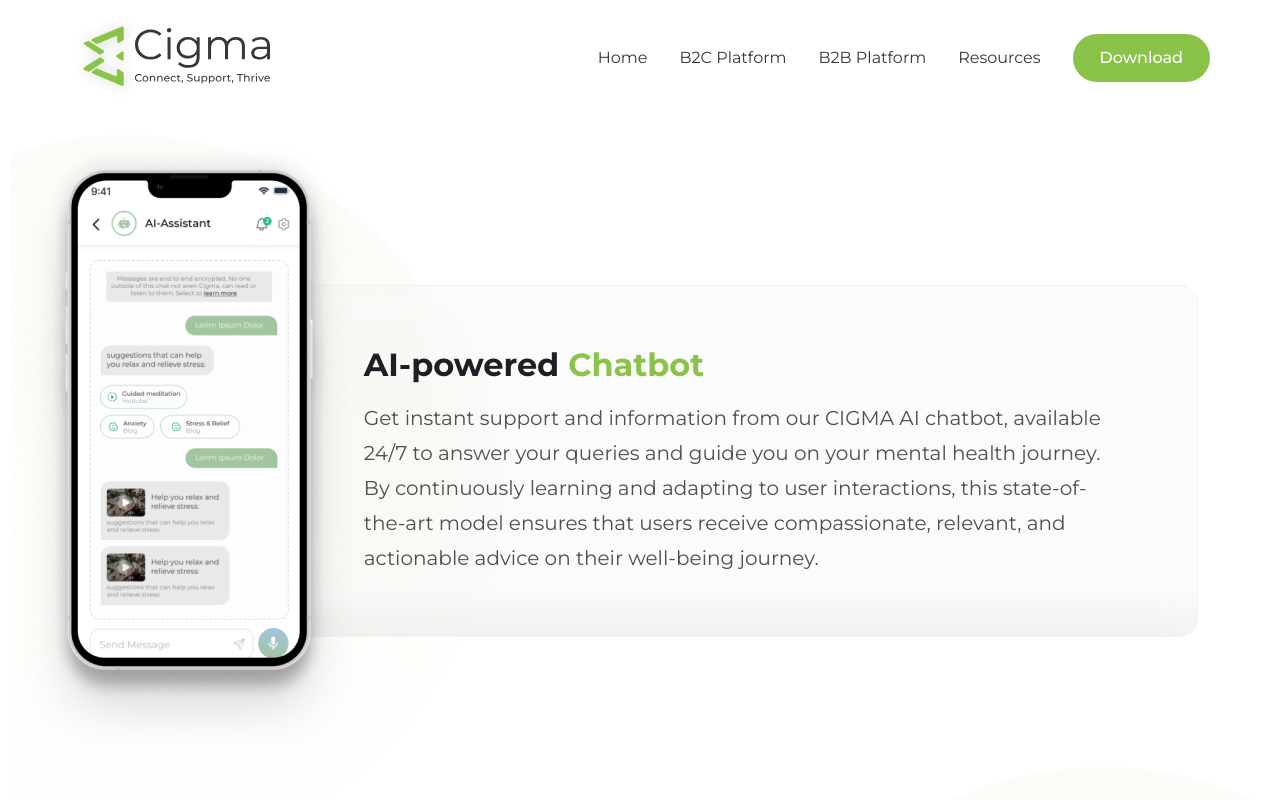
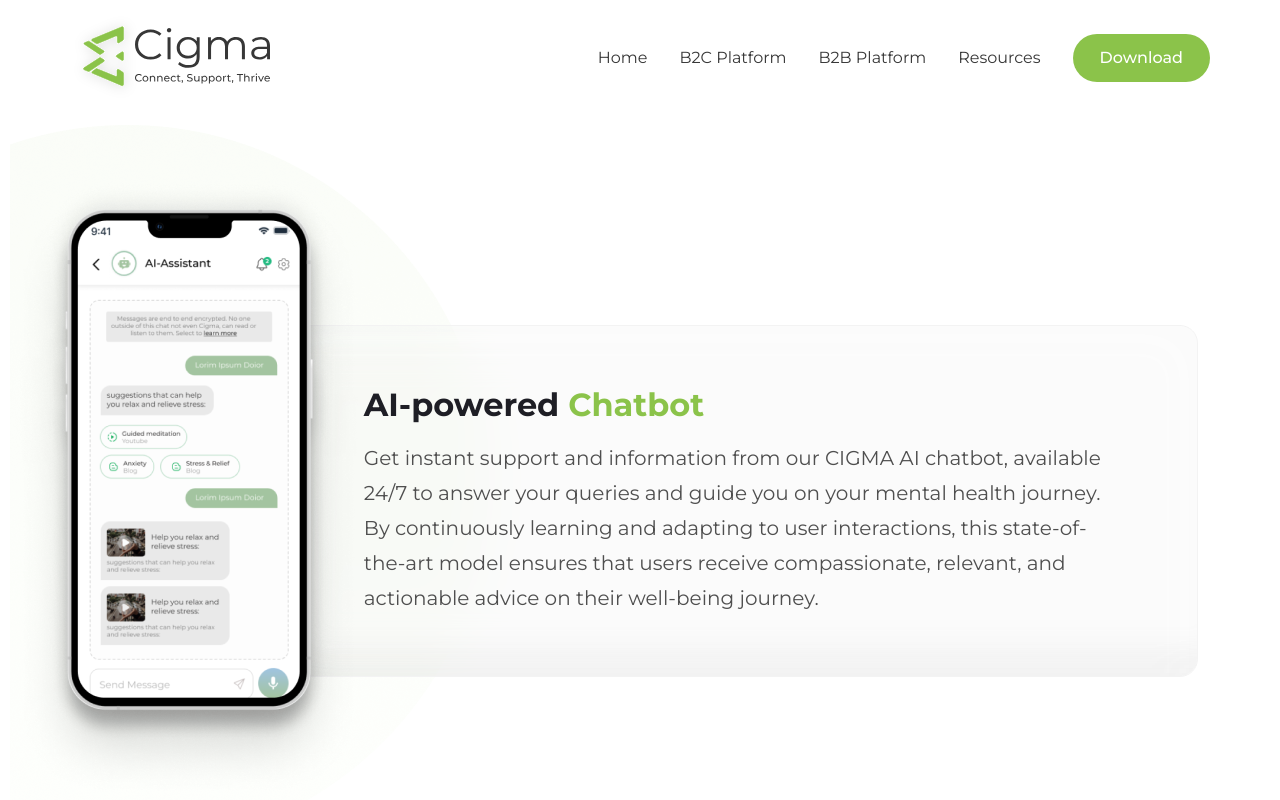
Before and after one commit to Nadir123649/Marsa_Global, a Next.js app: page /btoc-platform in a window 1280 px wide. Shown: the top 800 px of the page. Built offline with nearby package versions, Linux system fonts and the light colour scheme.

Commit message:
add files

```diff
--- a/src/pages/btoc-platform.jsx
+++ b/src/pages/btoc-platform.jsx
@@ -7,7 +7,7 @@ import React from 'react';
 const BtowoCPlatform = () => {
   return (
     <Layout showContactForm={true}>
-      <section className='pt-[30px]'>
+      <section className='pt-[70px] overflow-hidden'>
 
       <MobileLeft
         mobileImg={MobileSideLeft}
--- a/src/styles/index.css
+++ b/src/styles/index.css
@@ -312,7 +312,7 @@ img {
   position: absolute;
   z-index: 0;
   left: -60px;
-  top: -150px;
+  top: -200px;
 }
 .mobileright-img{
   z-index: 2;
```
